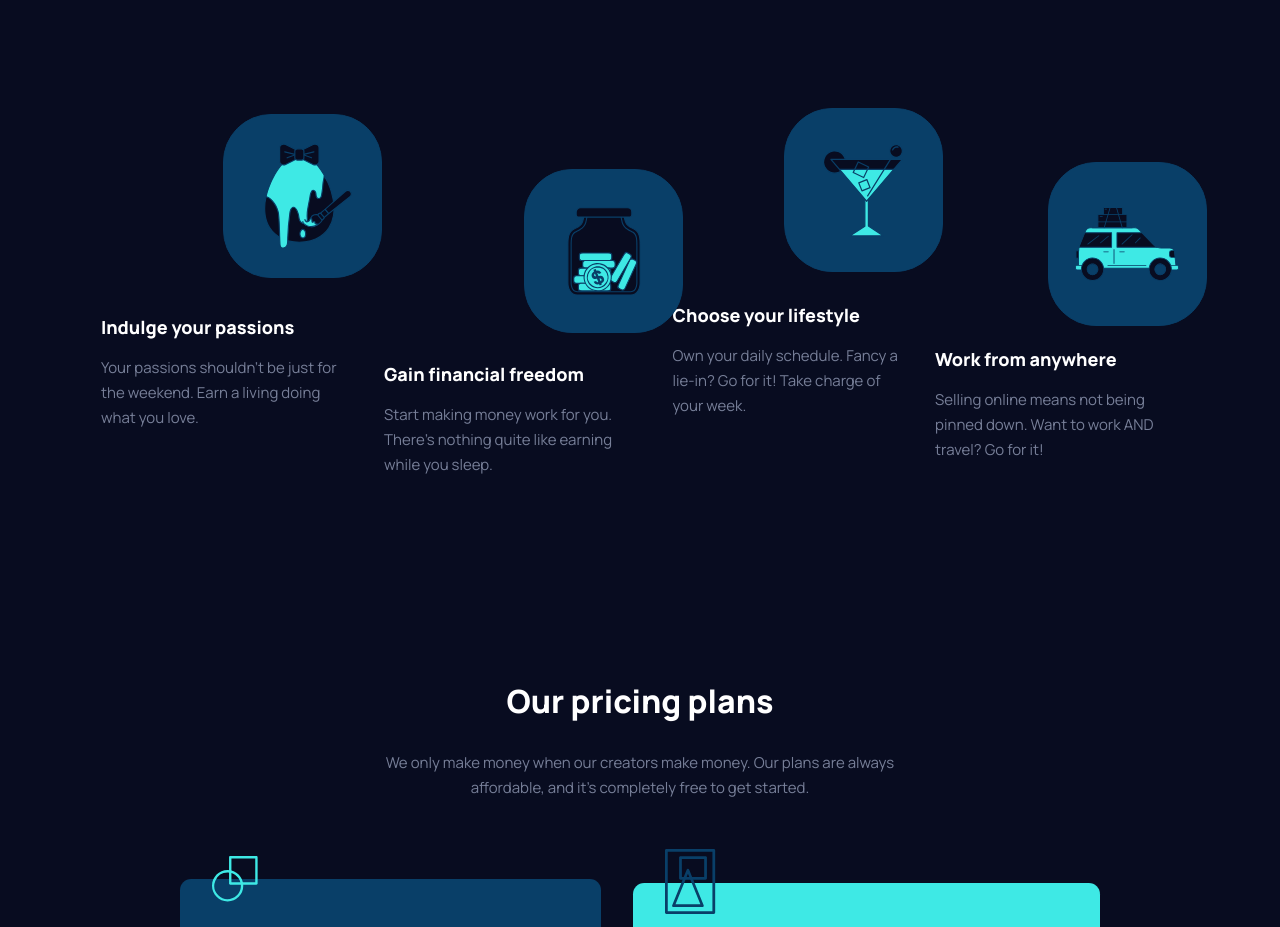
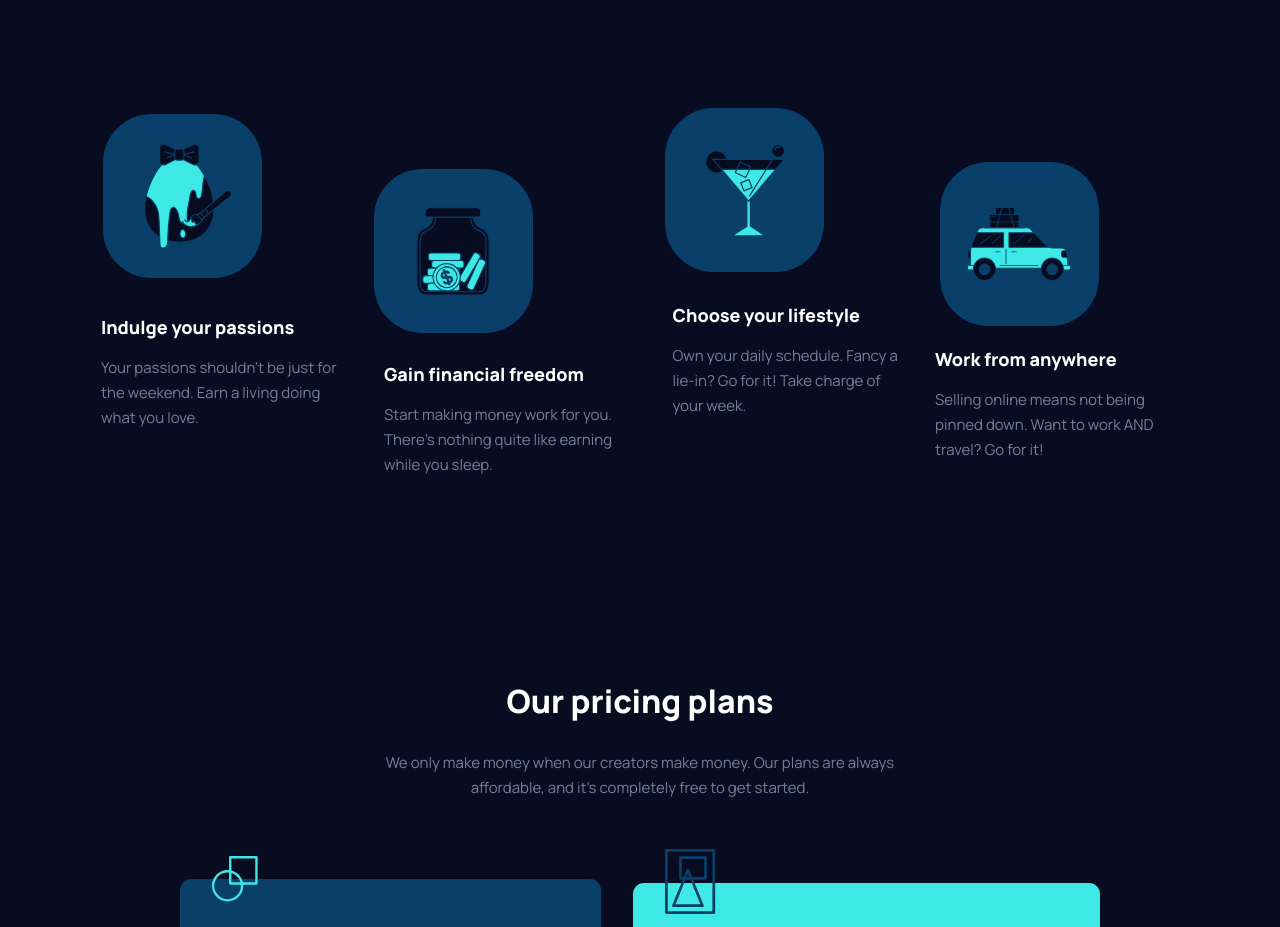
Before and after one commit to salymk/react-maker-pre-launch-landing-page, a React (Create React App) app: page / in a window 1280 px wide. Shown: the part 780-1707 px from the top of the page. Built offline with nearby package versions, Linux system fonts and the light colour scheme.

Commit message:
style: add align-items start to feature container

```diff
--- a/src/components/feature-container.scss
+++ b/src/components/feature-container.scss
@@ -9,14 +9,13 @@
     align-items: center;
 
     .svg-background {
-            border: 1px solid #093F68;
+      border: 1px solid #093f68;
       border-radius: 3em;
-            background: #093F68;
+      background: #093f68;
       position: absolute;
       width: 95px;
       height: 100px;
       padding: 1em;
-
     }
 
     .passion-svg {
@@ -35,8 +34,6 @@
     .work-svg {
       height: 56px;
     }
-
-
   }
 
   img {
@@ -83,7 +80,8 @@
     }
   }
 
-    .feature-container:nth-child(1), .feature-container:nth-child(3) {
+  .feature-container:nth-child(1),
+  .feature-container:nth-child(3) {
     margin-left: 4em;
   }
 }
@@ -92,19 +90,15 @@
   .feature-container {
     display: flex;
     flex-direction: column;
-        align-items: end;
+    align-items: start;
     text-align: left;
     margin-bottom: 0;
     padding: 1em;
 
-
     .svg-container {
-
-
       .svg-background {
         width: 125px;
         height: 130px;
-
       }
 
       .passion-svg {
@@ -124,7 +118,8 @@
       }
     }
 
-        .feature-content, .feature-svg-container {
+    .feature-content,
+    .feature-svg-container {
       margin-left: 0;
     }
 
@@ -132,12 +127,11 @@
       margin-bottom: 3em;
       margin-left: 2em;
     }
-
   }
 
-    .feature-container:nth-child(1), .feature-container:nth-child(3) {
+  .feature-container:nth-child(1),
+  .feature-container:nth-child(3) {
     margin-left: 0;
     margin-top: -4em;
-
   }
 }
```
Lines whose indentation alone changed are shown as unchanged.
